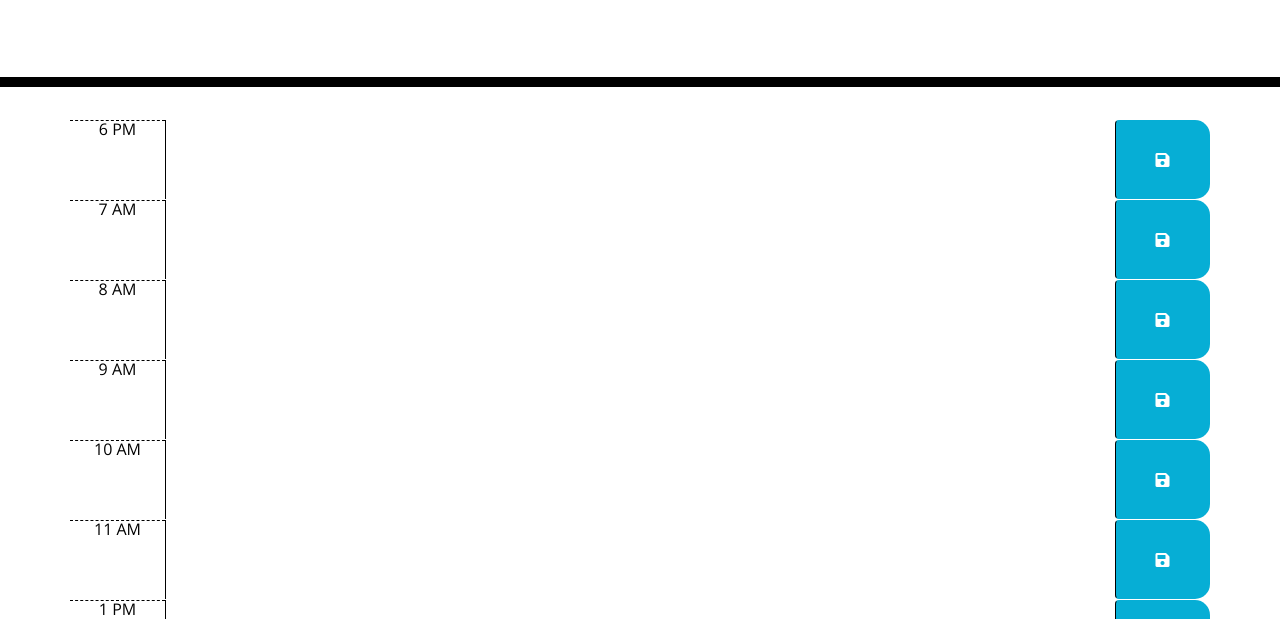
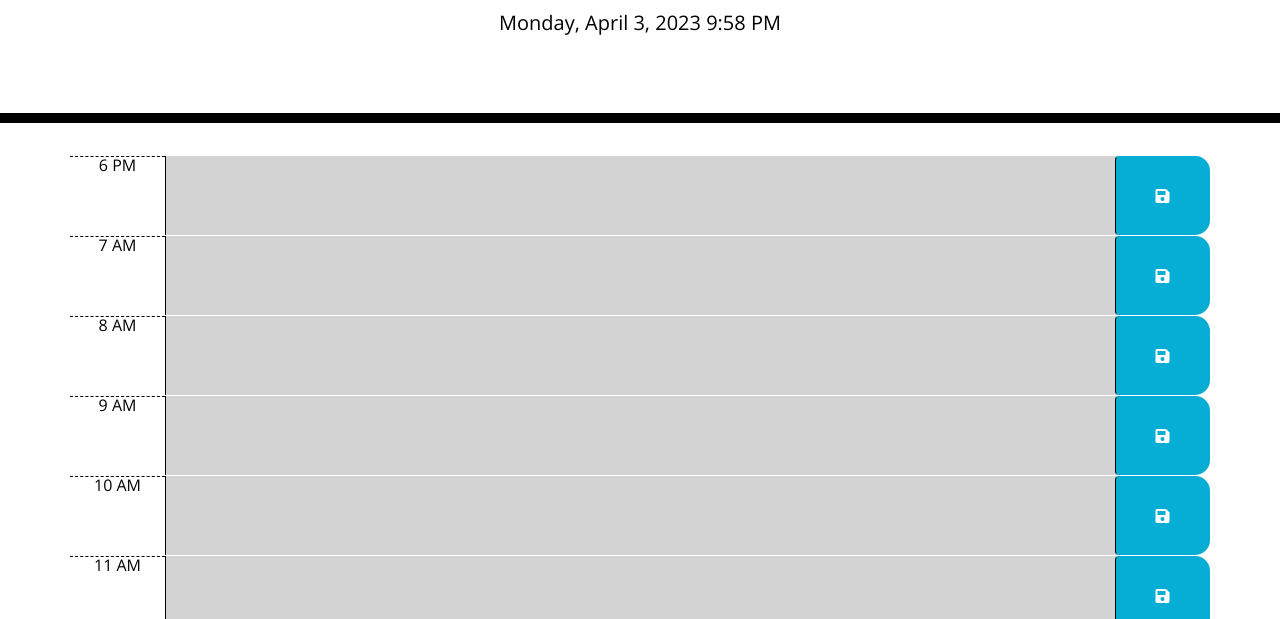
Before and after one commit to Keithgibson123/Planner, a plain HTML site: page index.html in a window 1280 px wide. Shown: the part 181-800 px from the top of the page. Drawn offline with nearby package versions, Linux system fonts and the light colour scheme; files that its build step writes are made by us from their sources.

Commit message:
cenged source

```diff
--- a/index.html
+++ b/index.html
@@ -11,7 +11,7 @@
 
 	    integrity="sha384-50oBUHEmvpQ+1lW4y57PTFmhCaXp0ML5d60M1M7uH2+nqUivzIebhndOJK28anvf" crossorigin="anonymous" />
 	  <link href="https://fonts.googleapis.com/css?family=Open+Sans&display=swap" rel="stylesheet" />
-	  <link rel="stylesheet" href="style.css" />
+	  <link rel="stylesheet" href="Assets/style.css" />
 	  <title>Work Day Scheduler</title>
 	</head>
 
@@ -99,7 +99,7 @@
 	  <script src="https://code.jquery.com/jquery-3.4.1.min.js"></script>
 
 	  <script src="https://cdnjs.cloudflare.com/ajax/libs/moment.js/2.24.0/moment.min.js"></script>
-	  <script src="script.js"></script>
+	  <script src="Assets/script.js"></script>
 	</body>
 
 
```
